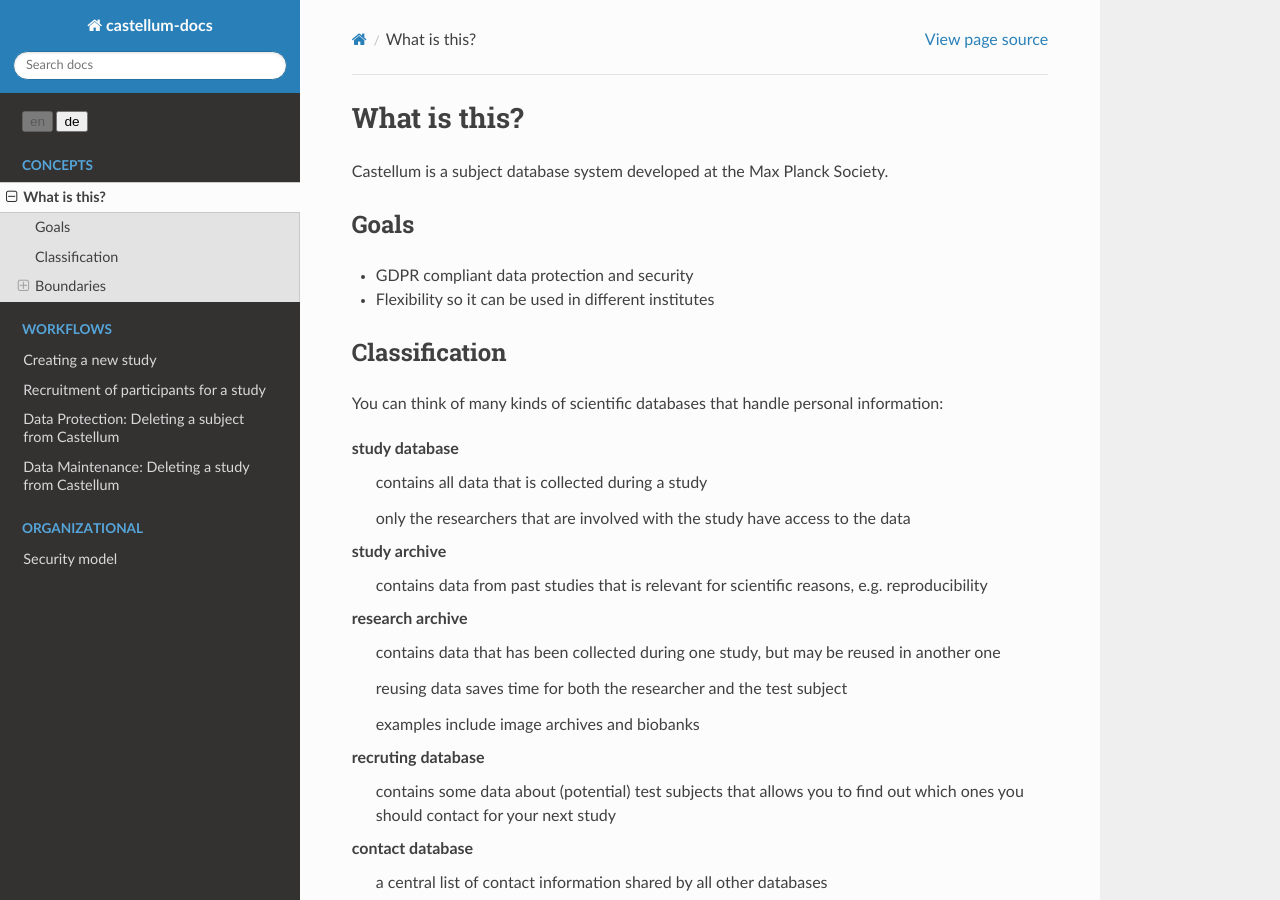
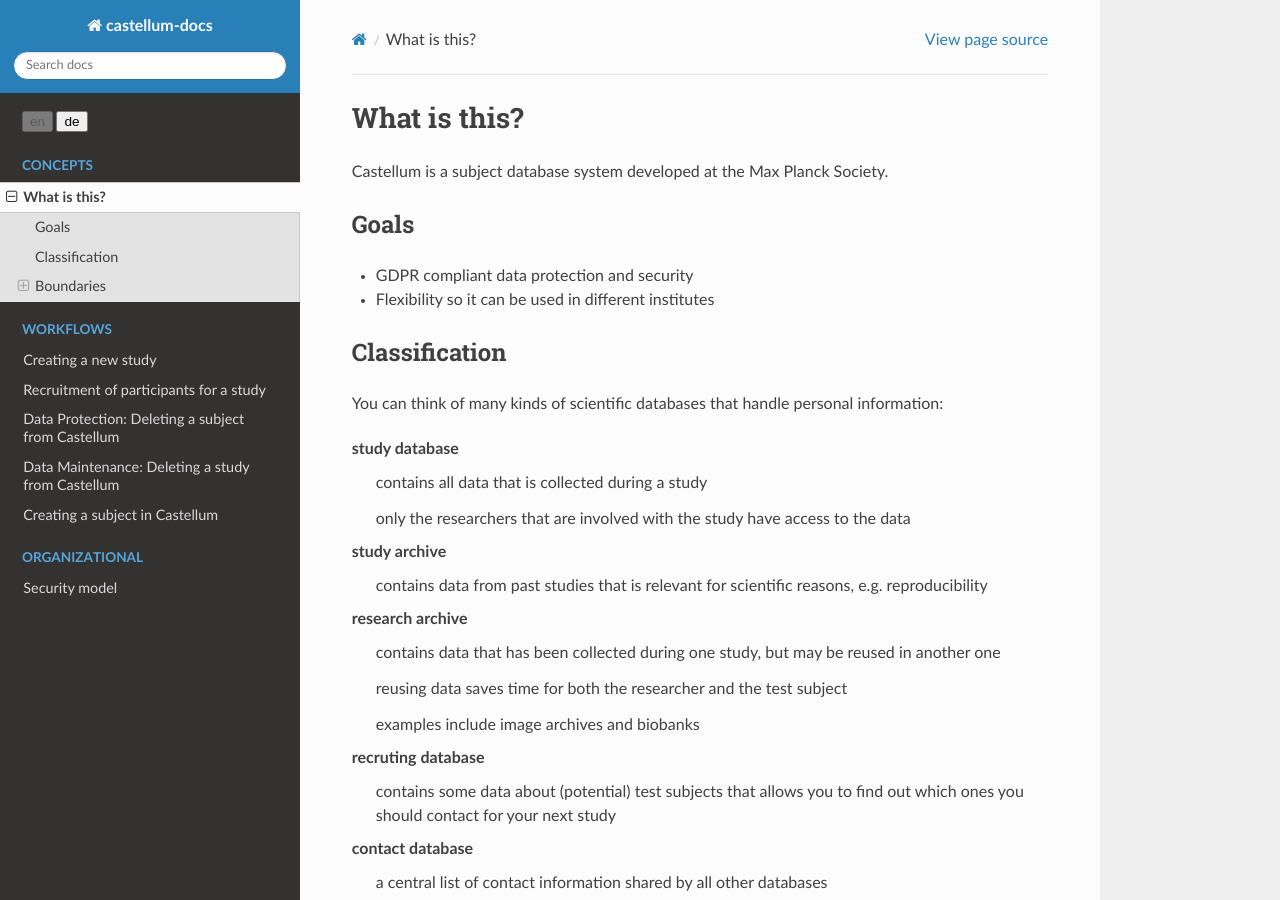
Before and after one commit to DouglasNeuroInformatics/castellum, a Sphinx documentation site: the page built from source/concepts/what.rst, in a window 1280 px wide and 900 px high. Built offline with Sphinx 7.4.7 and the Read the Docs theme 2.0.0, drawn with Linux system fonts in a browser that asks for light colours.

Commit message:
Update index.rst

```diff
--- a/source/index.rst
+++ b/source/index.rst
@@ -19,6 +19,7 @@ Welcome to castellum-docs's documentation!
    workflows/study-creation
    workflows/study-recruitment
    workflows/deleting
+   workflows/subject-management
 
 .. toctree::
    :maxdepth: 2
```
